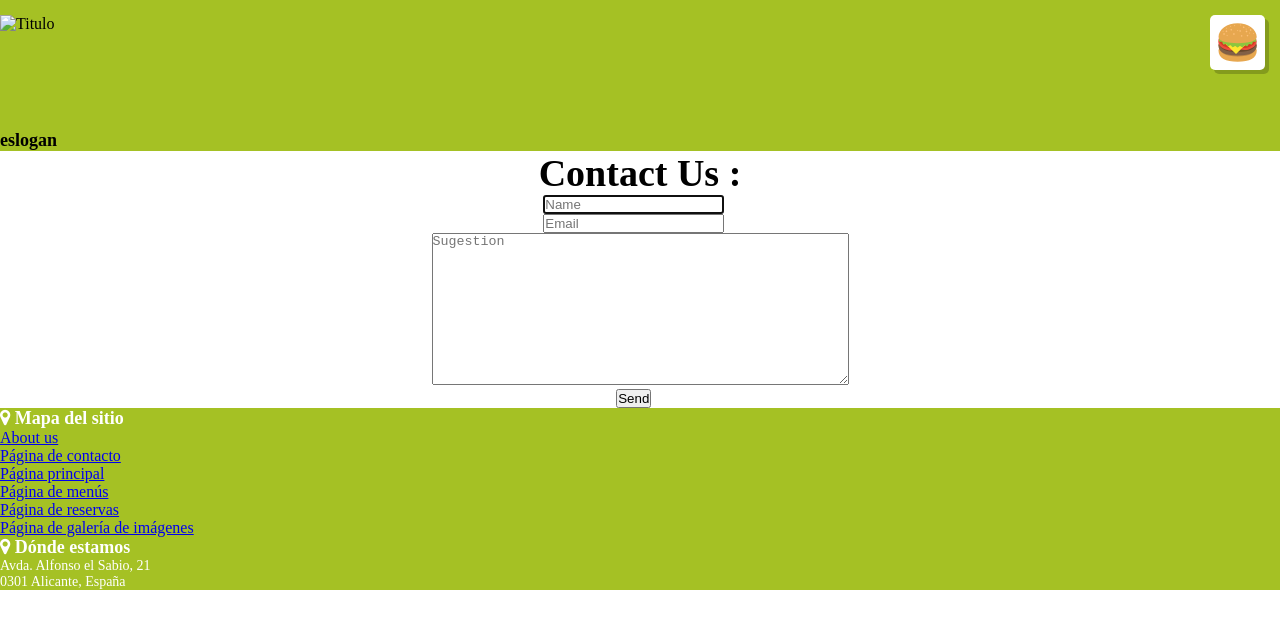
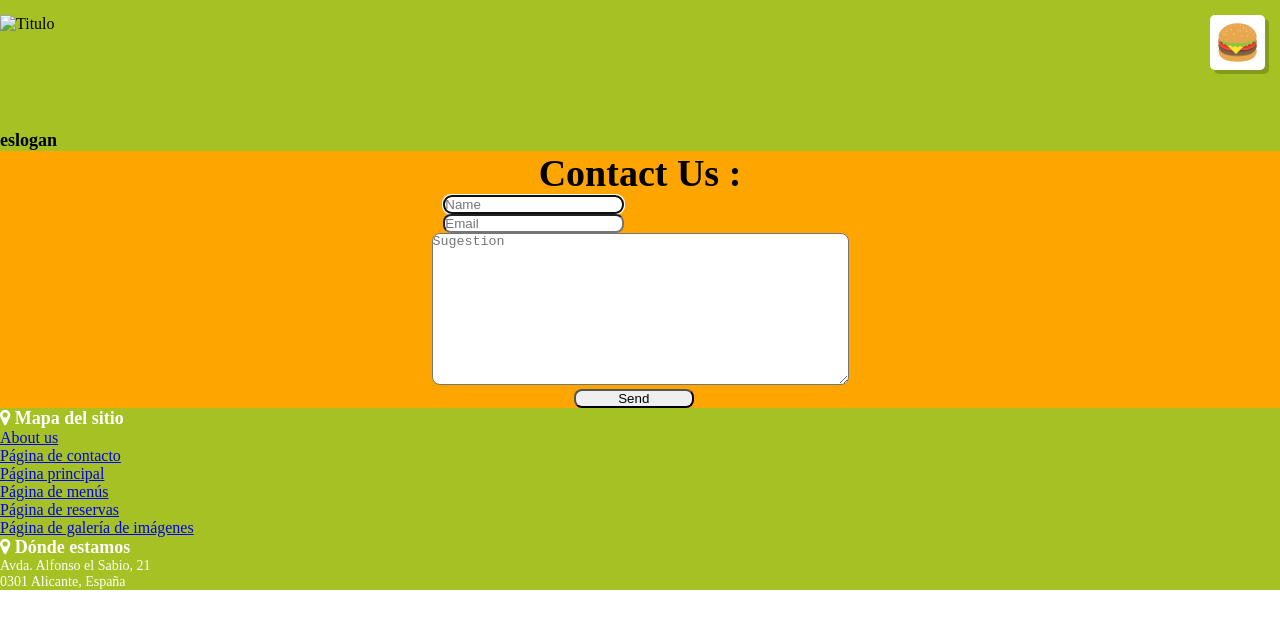
Before and after one commit to cArlitXs/HawksBurgers, a Jekyll site: the page built from contacto.html, in a window 1280 px wide. Shown: the top 629 px of the page. Built offline with Jekyll 4.4.1, drawn with Linux system fonts in a browser that asks for light colours.

Commit message:
cambio de color fondo

```diff
--- a/css/silvia.css
+++ b/css/silvia.css
@@ -1,3 +1,15 @@
 #contenidoContacto{
 	text-align:center;
+	background-color:orange;
 }
+
+
+	 input,textarea{
+		border-radius:8px;}
+
+	#name,#mail{
+		margin-right:200px;
+		   }
+
+	 #send{
+	 width:120px;}
```
